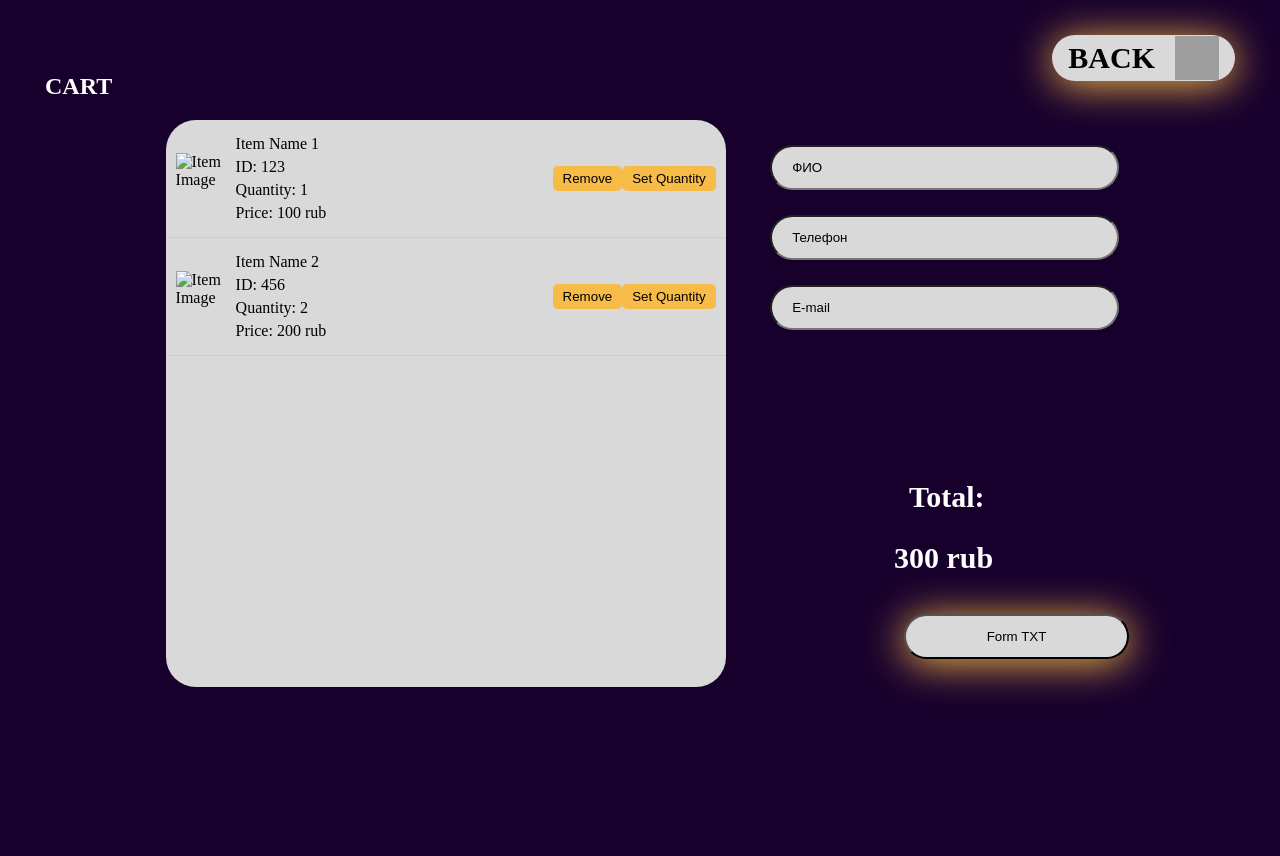
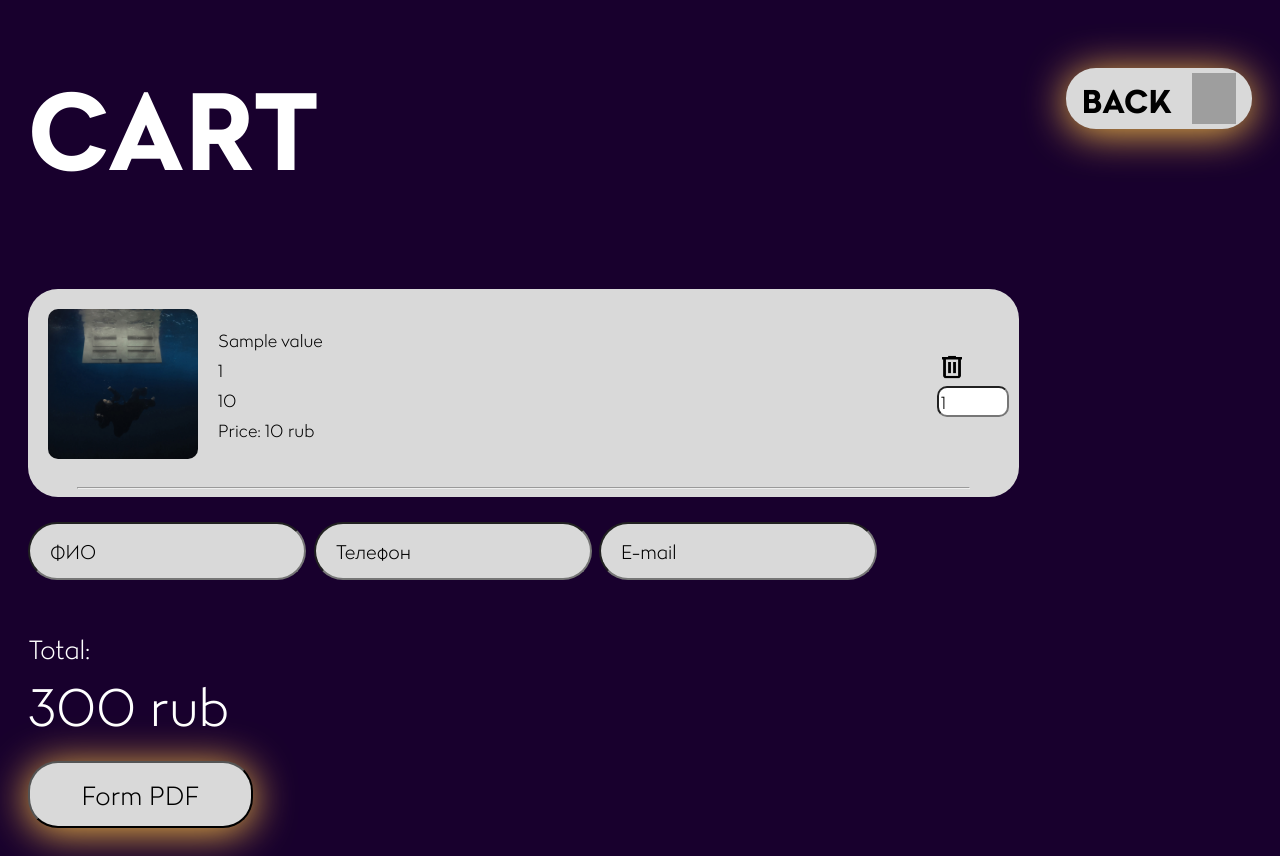
Before and after one commit to pop-arthur/sales_automation_pipeline, a Flask app: template templates/cart.html in a window 1280 px wide. Before the commit the page ends 694 px from the top, so only its background shows below. Run offline with Flask 2, Linux system fonts and the light colour scheme; the template is opened without the code that fills it: most values are stand-ins (such as "Sample title", 1, 10 or a date in 2020); some libraries are stand-ins or nearby versions; grey boxes are pictures that could not be loaded.

Commit message:
Cart: changed fonts, icons, style

```diff
--- a/static/styles/cart/cart.css
+++ b/static/styles/cart/cart.css
@@ -1,15 +1,23 @@
 body{
     background-color: #18002d;
   }
+  @font-face {
+    font-family: Lydia-Bold;
+    src: url(LydiaSansBold.ttf);
+}
+@font-face {
+    font-family: Lydia-Light;
+    src: url(LydiaSansLight.ttf);
+}
     .cart-container {
         background-color: #18002d;
         display: flex;
         flex-direction: column;
-        padding: 27px 37px 15px;
+        padding: 30px 37px 15px;
     }
-    @media (max-width: 991px) {
+    @media (max-width: 9910px) {
         .cart-container {
-            padding: 0 20px;
+            padding: 20px 20px;
         }
     }
     .cart-header {
@@ -17,7 +25,7 @@ body{
         width: 100%;
         align-items: flex-start;
         gap: 20px;
-        font-weight: 700;
+        font-weight: 1000;
         white-space: nowrap;
     }
     @media (max-width: 991px) {
@@ -30,27 +38,29 @@ body{
     .cart-title {
         color: #fff;
         align-self: end;
-        margin-top: 38px;
+        margin-top: 10px;
         flex-grow: 1;
         flex-basis: auto;
-        font: 100px Rounded Mplus 1c Bold, -apple-system, Roboto, Helvetica, sans-serif;
+        font: 100px Lydia-Bold;
     }
     @media (max-width: 991px) {
         .cart-title {
-            font-size: 40px;
+            font-size: 70px;
+
         }
     }
     .back-button-container {
         border-radius: 30px;
         box-shadow: 0px 4px 40px 0px #f7bb47;
         background-color: #d9d9d9;
-        align-self: start;
+        align-self: auto;
         display: flex;
         gap: 20px;
+        margin-top: 40px;
         font-size: 30px;
         color: #000;
         justify-content: space-between;
-        padding: 1px 16px;
+        padding: 5px 16px;
         cursor: pointer;
     }
     @media (max-width: 991px) {
@@ -59,41 +69,43 @@ body{
         }
     }
     .back-button {
-        font-family: Rounded Mplus 1c Bold, -apple-system, Roboto, Helvetica, sans-serif;
-        margin: auto 0;
+        font-family: Lydia-Bold;
+        margin: auto ;
+
     }
-    .profile-image {
+    .back-icon {
         aspect-ratio: 1;
         object-fit: auto;
         object-position: center;
         width: 44px;
     }
     .main-content {
-        align-self: center;
+        align-self: auto;
         width: 100%;
         max-width: 958px;
     }
-    @media (max-width: 991px) {
+    @media (max-width: 9910px) {
         .main-content {
             max-width: 100%;
         }
     }
     .content-wrapper {
         gap: 20px;
-        display: flex;
+        align-self: auto;
     }
     @media (max-width: 991px) {
         .content-wrapper {
+            max-width: 100%;
             flex-direction: column;
-            align-items: stretch;
-            gap: 0px;
+            align-items: auto;
+
         }
     }
     .form-column {
         display: flex;
         flex-direction: column;
         line-height: normal;
-        width: 62%;
+        width: auto;
         margin-left: 0px;
     }
     @media (max-width: 991px) {
@@ -104,10 +116,9 @@ body{
     .product-list {
         border-radius: 30px;
         background-color: #d9d9d9;
-        width: 560px;
-        max-width: 100%;
-        height: 567px;
-        margin: 0 auto;
+        width: 100%;
+        max-width: 991px;
+        height: auto;
     }
     @media (max-width: 991px) {
         .product-list {
@@ -118,8 +129,8 @@ body{
         display: flex;
         flex-direction: column;
         line-height: normal;
-        width: 38%;
-        margin-left: 20px;
+        width: 100%;
+        margin-left: 0px;
     }
     @media (max-width: 991px) {
         .info-column {
@@ -132,16 +143,19 @@ body{
         font-size: 30px;
         color: rgba(0, 0, 0, 0.5);
         font-weight: 700;
+        margin-bottom: 40px;
     }
     @media (max-width: 991px) {
         .info-container {
             margin-top: 40px;
+            margin-bottom: 40px;
         }
     }
     .full-name,
     .phone-number,
     .e-mail {
-        font-family: Rounded Mplus 1c Bold, -apple-system, Roboto, Helvetica, sans-serif;
+        font-family: Lydia-Light;
+        font-size: large;
         border-radius: 30px;
         background-color: #d9d9d9;
         white-space: nowrap;
@@ -153,7 +167,7 @@ body{
     .summary-container {
         align-self: end;
         display: flex;
-        margin-top: 150px;
+        margin-top: 50px;
         width: 225px;
         max-width: 100%;
         flex-direction: column;
@@ -162,25 +176,24 @@ body{
     }
     @media (max-width: 991px) {
         .summary-container {
-            margin-top: 40px;
         }
     }
     .total-label {
-        font-family: Rounded Mplus 1c Bold, -apple-system, Roboto, Helvetica, sans-serif;
-        margin-left: 15px;
+        font-family: Lydia-Light;
+        font-size: 150%;
     }
     @media (max-width: 991px) {
         .total-label {
-            margin-left: 10px;
         }
     }
     .total-amount {
-        font-family: Rounded Mplus 1c Bold, -apple-system, Roboto, Helvetica, sans-serif;
+        font-family: Lydia-Light;
+        font-size: 300%;
         align-self: stretch;
-        margin-top: 27px;
     }
     .form-pdf-button {
-        font-family: Rounded Mplus 1c Bold, -apple-system, Roboto, Helvetica, sans-serif;
+        font-family: Lydia-Light;
+        font-size: 1.5em;
         align-items: start;
         border-radius: 30px;
         box-shadow: 0px 4px 40px 0px #f7bb47;
@@ -188,21 +201,20 @@ body{
         width: 100%;
         color: #000;
         justify-content: center;
-        margin: 39px 0 0 10px;
+        margin: 20px 0 0 0px;
         padding: 13px 20px;
         cursor: pointer;
     }
     .cart-item {
-        border-bottom: 1px solid #ccc;
         padding: 10px;
         display: flex;
         justify-content: space-between;
         align-items: center;
     }
     .cart-item img {
-        width: 50px;
-        height: 50px;
-        object-fit: cover;
+        width: 150px;
+        height: 150px;
+        border-radius: 20px;
     }
     .cart-item-info {
         flex-grow: 1;
@@ -213,12 +225,17 @@ body{
     .item-quantity,
     .item-price {
         margin: 5px 0;
+        font-family: Lydia-Light;
     }
-    .remove-button,
-    .quantity-button {
-        background-color: #f7bb47;
-        border: none;
-        padding: 5px 10px;
-        border-radius: 5px;
-        cursor: pointer;
+    #remove-button {
+        width: 30px;
+        height: 30px;
     }
+    #quantity-form{
+        font-family: Lydia-Light;
+        font-size: medium;
+        min-width: 1em;
+        max-width: 4em;
+        height: auto;
+        border-radius: 10px;
+    }
--- a/templates/cart.html
+++ b/templates/cart.html
@@ -4,106 +4,66 @@
     <meta charset="UTF-8">
     <meta name="viewport" content="width=device-width, initial-scale=1.0">
     <link rel="stylesheet" href="..\static\styles\cart\cart.css">
-<script src="..\static\js\cart.js"></script>
+    <script src="..\static\scripts\cart.js"></script>
     <title>Cart</title>
 </head>
+
 <body>
 <section class="cart-container">
     <header class="cart-header">
         <h1 class="cart-title">CART</h1>
         <div class="back-button-container" onclick="window.location.href='index.html'">
             <div class="back-button">BACK</div>
-            <img src="https://cdn.builder.io/api/v1/image/assets/TEMP/5403d94facc52db0e0183bc219a7cf4bf570b62cca11f4397029438bd455acac?apiKey=07449926caf0434fa474b0526b0d5b23&" alt="Profile Image" class="profile-image" />
+            <img src="https://cdn.builder.io/api/v1/image/assets/TEMP/5403d94facc52db0e0183bc219a7cf4bf570b62cca11f4397029438bd455acac?apiKey=07449926caf0434fa474b0526b0d5b23&" alt="Profile Image" class="back-icon" />
         </div>
     </header>
     <main class="main-content">
         <div class="content-wrapper">
             <div class="form-column">
                 <div class="product-list" id="product-list">
+                    <!-- {%for value in universities.values()%} -->
                     <div class="cart-item">
-                        <img src="https://via.placeholder.com/50" alt="Item Image">
+                        <!-- <img src="{{value['image']}}" alt="Item Image"> -->
+                        <img src="..\images\item_preview.jpg" class="cart-item" alt="Item Image">
                         <div class="cart-item-info">
-                            <div class="item-name">Item Name 1</div>
-                            <div class="item-id">ID: 123</div>
-                            <div class="item-quantity">Quantity: 1</div>
-                            <div class="item-price">Price: 100 rub</div>
+                            <div class="item-name">{{value['name']}}</div>
+                            <div class="item-id">{{value['id']}}</div>
+                            <div class="item-quantity">{{value['quantity']}}</div>
+                            <div class="item-price">Price: {{value['price']}} rub</div>
+                        </div >
+                        <div class="butt">
+                            <img src="..\images\delete.png" alt="delete" id="remove-button">
+                            <form action="\quantity" method="get">
+                                <input type="number" name="quantity-form" pattern="\d*" id="quantity-form" step="1" min="1" value="1" placeholder="Enter the quantity">
+                            </form>
                         </div>
-                        <button class="remove-button" onclick="removeItem(this)">Remove</button>
-                        <button class="quantity-button" onclick="setQuantity)">Set Quantity</button>
+
+
+
                     </div>
-                    <div class="cart-item">
-                        <img src="https://via.placeholder.com/50" alt="Item Image">
-                        <div class="cart-item-info">
-                            <div class="item-name">Item Name 2</div>
-                            <div class="item-id">ID: 456</div>
-                            <div class="item-quantity">Quantity: 2</div>
-                            <div class="item-price">Price: 200 rub</div>
+
+                    <hr width=90%>
+                    <!-- {%endfor%} -->
+
                 </div>
-                        <button class="remove-button" onclick="removeItem(this)">Remove</button>
-                        <button class="quantity-button" onclick="setQuantity(this)">Set Quantity</button>
+
             </div>
+
         </div>
-            </div>
-            <aside class="info-column">
         <div class="info-container">
+            <form action="\personal-form" method="get">
                 <input type="text" id="FIO" name="FIO" class="full-name">
                 <input type="text" id="phone" name="phone" class="phone-number">
                 <input type="text" id="email" name="email" class="e-mail">
+            </form>
+
+        </div>
         <div class="summary-container">
             <div class="total-label">Total:</div>
             <div class="total-amount" id="total-amount">300 rub</div>
-                        <button class="form-pdf-button" onclick="generateTxtFile()">Form TXT</button>
-                    </div>
-                </div>
-            </aside>
+            <button class="form-pdf-button" onclick="generateTxtFile()">Form PDF</button>
         </div>
     </main>
 </section>
-<script>
-    function generateTxtFile() {
-        const fullName = document.querySelector('.full-name').textContent.trim();
-        const phoneNumber = document.querySelector('.phone-number').textContent.trim();
-        const email = document.querySelector('.email').textContent.trim();
-        const content = `Full Name: ${fullName}\nPhone Number: ${phoneNumber}\nEmail: ${email}`;
-        const blob = new Blob([content], { type: 'text/plain' });
-        const a = document.createElement('a');
-        a.href = URL.createObjectURL(blob);
-        a.download = 'contact-info.txt';
-        a.click();
-    }
-
-    function removeItem(button) {
-        const item = button.closest('.cart-item');
-        item.remove();
-        updateTotal();
-    }
-
-    function setQuantity(button) {
-        const quantityElement = button.closest('.cart-item').querySelector('.item-quantity');
-        const newQuantity = prompt('Enter new quantity:', quantityElement.textContent.replace('Quantity: ', ''));
-        if (newQuantity !== null) {
-            quantityElement.textContent = `: ${newQuantity}`;
-            updateTotal();
-        }
-    }
-
-    function updateTotal() {
-        const items = document.querySelectorAll('.cart-item');
-        let total = 0;
-        items.forEach(item => {
-            const quantity = parseInt(item.querySelector('.item-quantity').textContent.replace('Quantity: ', ''), 10);
-            const price = parseInt(item.querySelector('.item-price').textContent.replace('Price: ', '').replace(' rub', ''), 10);
-            total += quantity * price;
-        });
-        document.getElementById('total-amount').textContent = `${total} rub`;
-    }
-
-    function editField(element) {
-        const newValue = prompt('Enter new value:', element.textContent);
-        if (newValue !== null) {
-            element.textContent = newValue;
-        }
-    }
-</script>
 </body>
 </html>
```
Also changed, not shown: static/js/cart.js (added, +92 -0 lines), images/delete.png (added), images/icon.svg (added), images/image.png (added), images/item_preview.jpg (added), static/styles/cart/LydiaSansBold.ttf (added), static/styles/cart/LydiaSansLight.ttf (added). Lines whose indentation alone changed are shown as unchanged.
